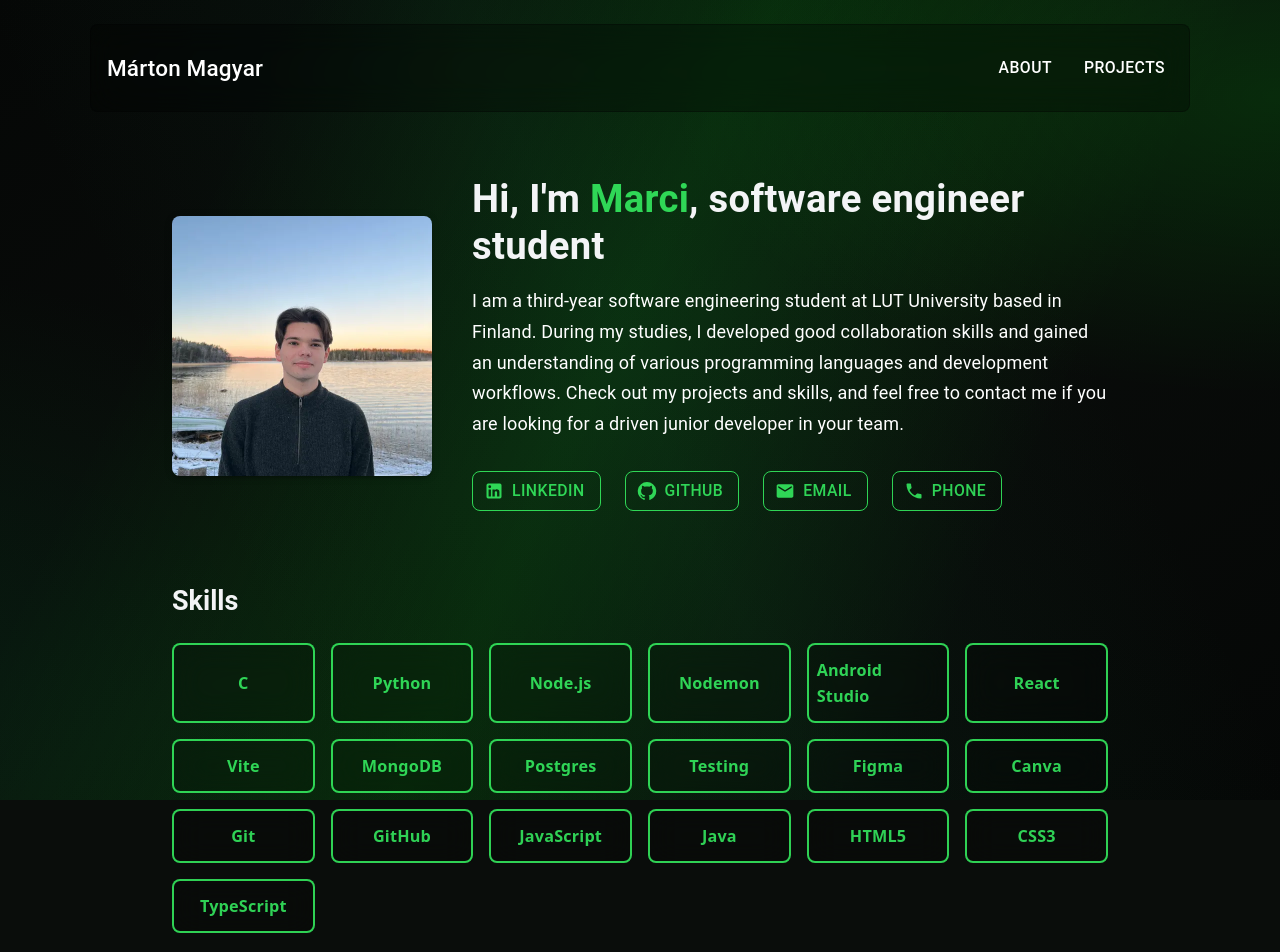
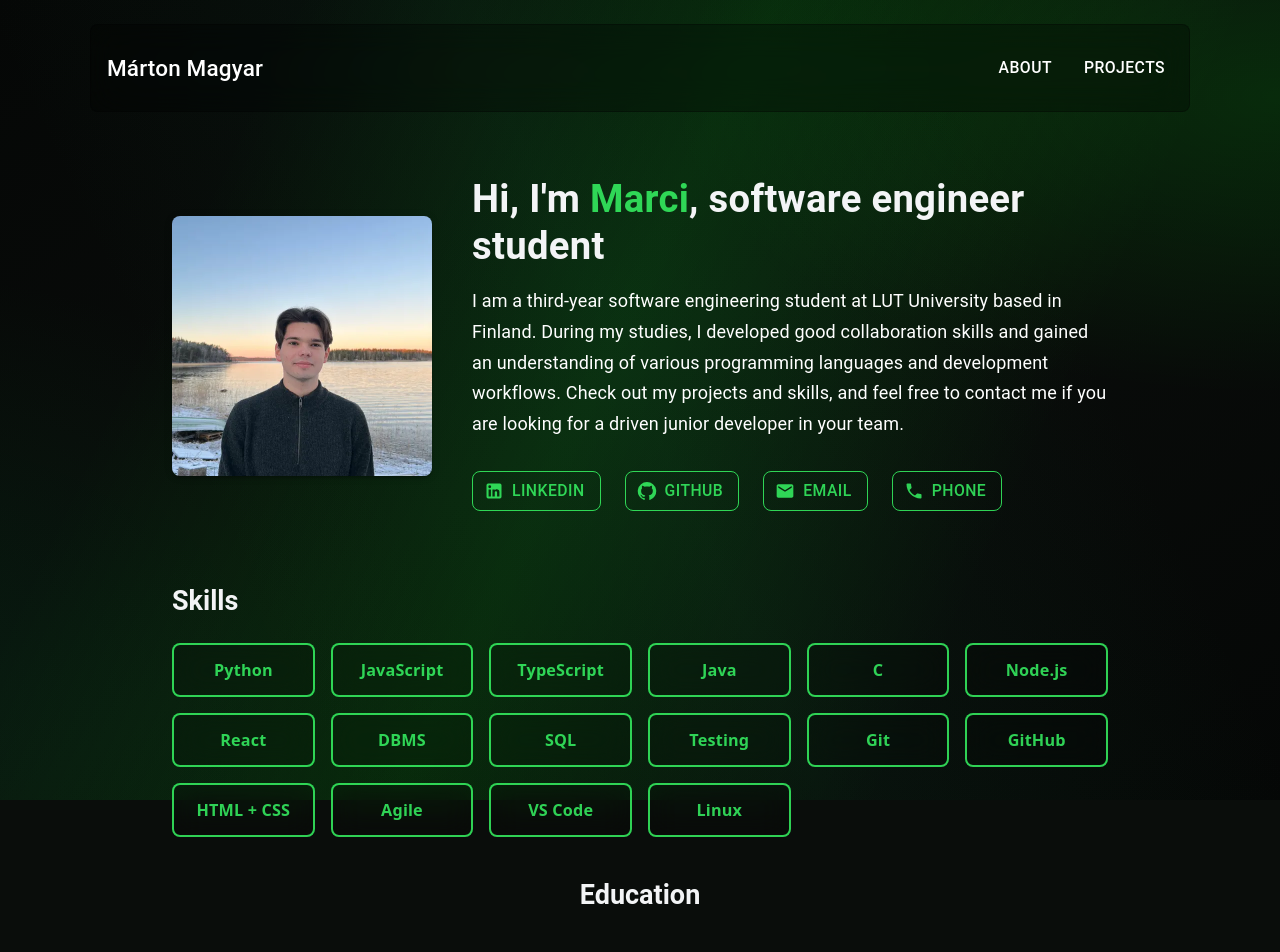
Before and after one commit to marci-69420/Portfolio, a React (Vite) app: page / in a window 1280 px wide. Shown: the top 952 px of the page. Built offline with nearby package versions, Linux system fonts and the light colour scheme.

Commit message:
chnaged skills

```diff
--- a/index.html
+++ b/index.html
@@ -6,7 +6,7 @@
     <meta name="viewport" content="width=device-width, initial-scale=1.0, viewport-fit=cover" />
     <meta name="theme-color" content="#0a0d0b" />
     <meta name="description" content="Márton Magyar's portfolio website, a junior software engineer." />
-    <title>Marton_Magyar-Portfolio</title>
+    <title>Marton Magyar's Portfolio</title>
   </head>
   <body>
     <div id="root"></div>
--- a/src/components/profile.tsx
+++ b/src/components/profile.tsx
@@ -303,7 +303,7 @@
                   href="https://www.linkedin.com/in/m%C3%A1rton-magyar/"
                   target="_blank"
                   rel="noopener noreferrer"
-                  sx={{ borderRadius: 2, color: '#39ff67cf', borderColor: '#39ff67cf', transition: 'color 0.2s ease-in-out, border-color: 0.2s ease-in-out', '&:hover': { borderColor: '#39ff66', color: '#39ff66' } }}
+                    sx={{ borderRadius: 2, color: '#39ff67cf', borderColor: '#39ff67cf', transition: 'background-color 250ms cubic-bezier(0.4, 0, 0.2, 1), box-shadow 250ms cubic-bezier(0.4, 0, 0.2, 1), border-color 250ms cubic-bezier(0.4, 0, 0.2, 1), color 250ms cubic-bezier(0.4, 0, 0.2, 1)', '&:hover': { borderColor: '#39ff66', color: '#39ff66' } }}
                 >
                   LinkedIn
                 </Button>
@@ -315,7 +315,7 @@
                   href="https://github.com/marci-69420"
                   target="_blank"
                   rel="noopener noreferrer"
-                  sx={{ borderRadius: 2, color: '#39ff67cf', borderColor: '#39ff67cf', transition: 'color 0.2s ease-in-out, border-color: 0.2s ease-in-out', '&:hover': { borderColor: '#39ff66', color: '#39ff66' } }}
+                    sx={{ borderRadius: 2, color: '#39ff67cf', borderColor: '#39ff67cf', transition: 'background-color 250ms cubic-bezier(0.4, 0, 0.2, 1), box-shadow 250ms cubic-bezier(0.4, 0, 0.2, 1), border-color 250ms cubic-bezier(0.4, 0, 0.2, 1), color 250ms cubic-bezier(0.4, 0, 0.2, 1)', '&:hover': { borderColor: '#39ff66', color: '#39ff66' } }}
                 >
                   GitHub
                 </Button>
@@ -325,7 +325,7 @@
                   variant="outlined"
                   startIcon={<EmailIcon />}
                   href="mailto:magyarmarci04@gmail.com"
-                  sx={{ borderRadius: 2, color: '#39ff67cf', borderColor: '#39ff67cf', transition: 'color 0.2s ease-in-out, border-color: 0.2s ease-in-out', '&:hover': { borderColor: '#39ff66', color: '#39ff66' } }}
+                    sx={{ borderRadius: 2, color: '#39ff67cf', borderColor: '#39ff67cf', transition: 'background-color 250ms cubic-bezier(0.4, 0, 0.2, 1), box-shadow 250ms cubic-bezier(0.4, 0, 0.2, 1), border-color 250ms cubic-bezier(0.4, 0, 0.2, 1), color 250ms cubic-bezier(0.4, 0, 0.2, 1)', '&:hover': { borderColor: '#39ff66', color: '#39ff66' } }}
                 >
                   Email
                 </Button>
@@ -335,7 +335,7 @@
                   variant="outlined"
                   startIcon={<PhoneIcon />}
                   href="tel:+358469487277"
-                  sx={{ borderRadius: 2, color: '#39ff67cf', borderColor: '#39ff67cf', transition: 'color 0.2s ease-in-out, border-color: 0.2s ease-in-out', '&:hover': { borderColor: '#39ff66', color: '#39ff66' } }}
+                    sx={{ borderRadius: 2, color: '#39ff67cf', borderColor: '#39ff67cf', transition: 'background-color 250ms cubic-bezier(0.4, 0, 0.2, 1), box-shadow 250ms cubic-bezier(0.4, 0, 0.2, 1), border-color 250ms cubic-bezier(0.4, 0, 0.2, 1), color 250ms cubic-bezier(0.4, 0, 0.2, 1)', '&:hover': { borderColor: '#39ff66', color: '#39ff66' } }}
                 >
                   Phone
                 </Button>
@@ -510,7 +510,7 @@
         color="primary"
         href={`${import.meta.env.BASE_URL}docs/CV.pdf`}
         download="Marton_Magyar_CV.pdf"
-          sx={{ borderRadius: 2, color: '#39ff67cf', borderColor: '#39ff67cf', transition: 'color 0.2s ease-in-out, border-color: 0.2s ease-in-out', '&:hover': { borderColor: '#39ff66', color: '#39ff66' } }}
+          sx={{ borderRadius: 2, color: '#39ff67cf', borderColor: '#39ff67cf', transition: 'background-color 250ms cubic-bezier(0.4, 0, 0.2, 1), box-shadow 250ms cubic-bezier(0.4, 0, 0.2, 1), border-color 250ms cubic-bezier(0.4, 0, 0.2, 1), color 250ms cubic-bezier(0.4, 0, 0.2, 1)', '&:hover': { borderColor: '#39ff66', color: '#39ff66' } }}
       >
         Download CV
       </Button>
--- a/src/components/projects.tsx
+++ b/src/components/projects.tsx
@@ -131,6 +131,7 @@
                 mt: 0.25,
                 color: '#39ff67cf',
                 borderColor: '#39ff67cf',
+                transition: 'background-color 250ms cubic-bezier(0.4, 0, 0.2, 1), box-shadow 250ms cubic-bezier(0.4, 0, 0.2, 1), border-color 250ms cubic-bezier(0.4, 0, 0.2, 1), color 250ms cubic-bezier(0.4, 0, 0.2, 1)',
                 '& .MuiButton-startIcon': {
                   mr: { xs: 0, sm: 1 },
                   ml: { xs: 0, sm: '-4px' },
--- a/src/data/about.json
+++ b/src/data/about.json
@@ -5,25 +5,22 @@
 
 ,
   "techStack": [
+    "Python",
+    "JavaScript",
+    "TypeScript",
+    "Java",
     "C",
-    "Python",
     "Node.js",
-    "Nodemon",
-    "Android Studio",
     "React",
-    "Vite",
-    "MongoDB",
-    "Postgres",
+    "DBMS",
+    "SQL",
     "Testing",
-    "Figma",
-    "Canva",
     "Git",
     "GitHub",
-    "JavaScript",
-    "Java",
-    "HTML5",
-    "CSS3",
-    "TypeScript"
+    "HTML + CSS",
+    "Agile",
+    "VS Code",
+    "Linux"
   ],
   "schools": [
     {
```
Also changed, not shown: 1 other file (tests, documents, lock files or other folders).
